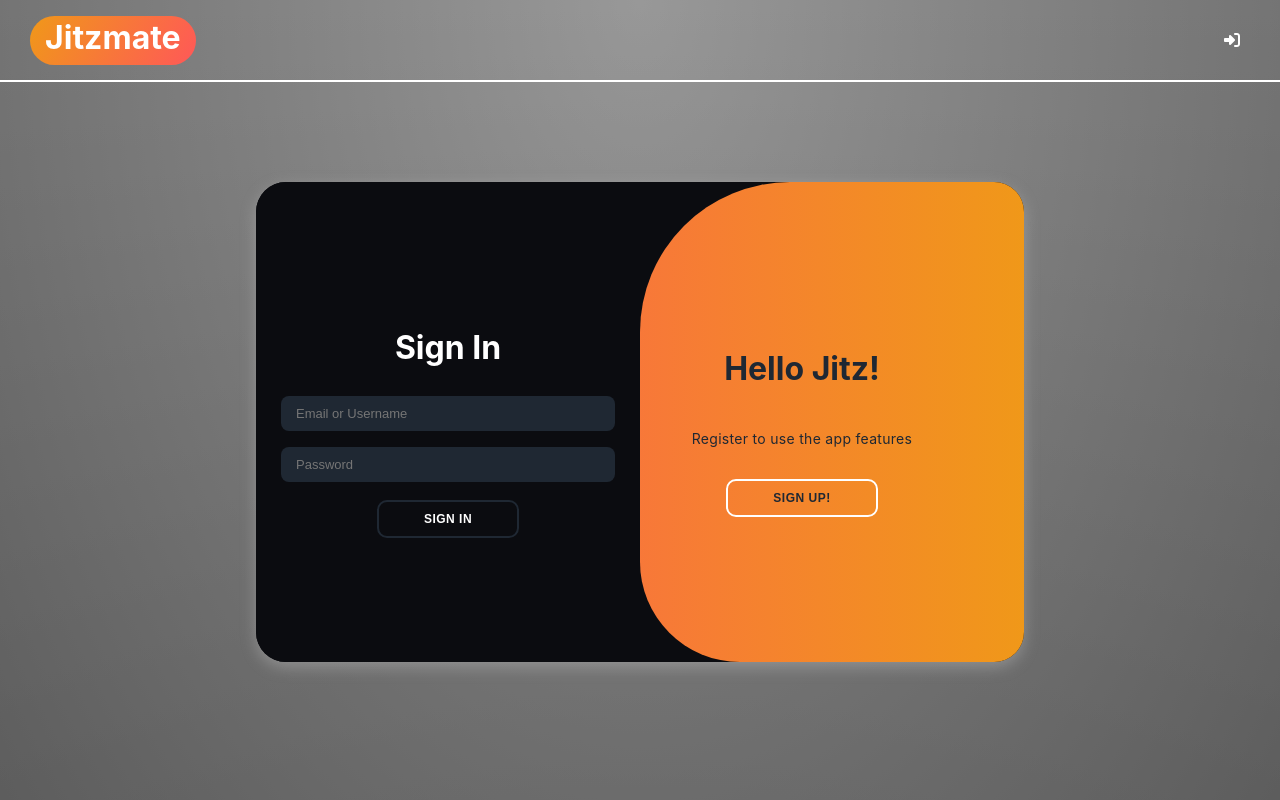
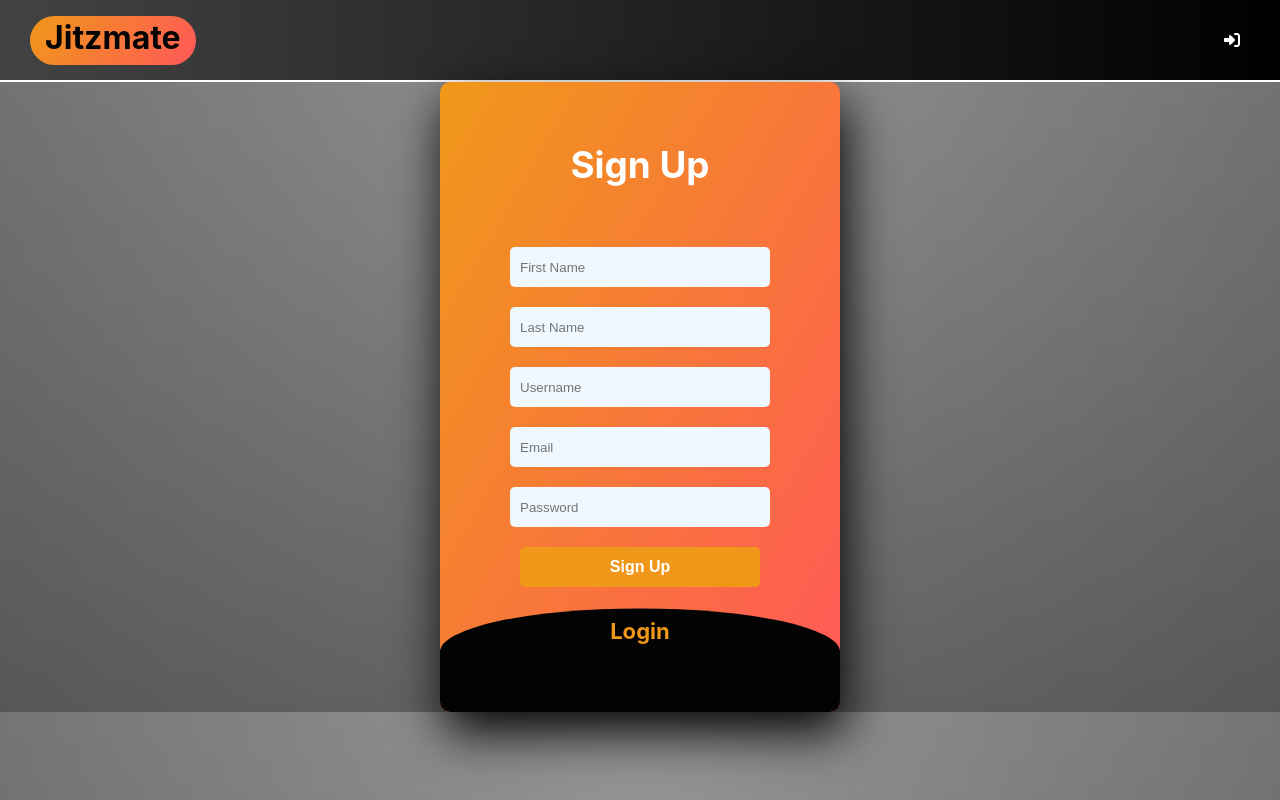
Before and after one commit to okamixdev/Jitzmate, a React (Create React App) app in the folder client/: page / in a window 1280 px wide. Shown: the top 800 px of the page. Built offline with nearby package versions, Linux system fonts and the light colour scheme.

Commit message:
added some basic resposive layout and a new login/signup div

```diff
--- a/client/src/Components/pages/Login.js
+++ b/client/src/Components/pages/Login.js
@@ -83,47 +83,80 @@ export const Login = () => {
 
 
   return (
-    <div className='login-container'>
+
+    <div>
+
       <div className='container'>
-        <div className='form-container sign-up'>
-          <form className='signup' onSubmit={handleSignUpSubmit}>
-            <h1>Create Account</h1>
-            <input type='text' placeholder='First Name' name="first" value={userRegisterData.first} onChange={handleInputSignChange} />
-            <input type='text' placeholder='Last Name' name="last" value={userRegisterData.last} onChange={handleInputSignChange} />
-            <input type='text' placeholder='Username' name="username" value={userRegisterData.username} onChange={handleInputSignChange} />
-            <input type='text' placeholder='Email' name="email" value={userRegisterData.email} onChange={handleInputSignChange} />
-            <input type='password' placeholder='Password' name="password" value={userRegisterData.password} onChange={handleInputSignChange} />
+
+        <input type='checkbox' id='chek' aria-hidden='true' ></input>
+
+        <div className='signup-cont'>
+          <form className='signup-form' onSubmit={handleSignUpSubmit}>
+            <label for='chek' aria-hidden='true'>Sign Up</label>
+            <input type='text' required='true' placeholder='First Name' name="first" value={userRegisterData.first} onChange={handleInputSignChange} />
+            <input type='text' required='true' placeholder='Last Name' name="last" value={userRegisterData.last} onChange={handleInputSignChange} />
+            <input type='text' required='true' placeholder='Username' name="username" value={userRegisterData.username} onChange={handleInputSignChange} />
+            <input type='text' required='true' placeholder='Email' name="email" value={userRegisterData.email} onChange={handleInputSignChange} />
+            <input type='password' required='true' placeholder='Password' name="password" value={userRegisterData.password} onChange={handleInputSignChange} />
             <button type='submit' placeholder='login' >Sign Up</button>
           </form>
         </div>
 
-        <div className='form-container sign-in'>
-          <form className='login' onSubmit={handleLoginSubmit}>
-            <h1>Sign In</h1>
+        <div className='login-cont'>
+          <form className='login-form' onSubmit={handleLoginSubmit}>
+            <label for='chek' aria-hidden='true'>Login</label>
             <input type='text' placeholder='Email or Username' name="email" value={userFormData.email} onChange={handleInputLogChange} />
             <input type='password' name="password" placeholder='Password' value={userFormData.password} onChange={handleInputLogChange} />
             <button type='submit' placeholder='login' >Sign In</button>
           </form>
         </div>
 
-        <div className='toggle-container'>
-          <div className='toggle'>
-            <div className='toggle-panel toggle-left'>
-              <h1>Welcome Back!</h1>
-              <p>Login to use the app features</p>
-              <button className='hidden' onClick={handleLoginBtn}>Sign In!</button>
-            </div>
-            <div className='toggle-panel toggle-right'>
-              <h1>Hello Jitz!</h1>
-              <p>Register to use the app features</p>
-              <button className='hidden' onClick={handleRegisterBtn} >Sign Up!</button>
-            </div>
-          </div>
-        </div>
-
       </div>
 
+
+
     </div>
+    // <div className='login-container'>
+    //   <div className='container'>
+    //     <div className='form-container sign-up'>
+    //       <form className='signup' onSubmit={handleSignUpSubmit}>
+    //         <h1>Create Account</h1>
+    //         <input type='text' placeholder='First Name' name="first" value={userRegisterData.first} onChange={handleInputSignChange} />
+    //         <input type='text' placeholder='Last Name' name="last" value={userRegisterData.last} onChange={handleInputSignChange} />
+    //         <input type='text' placeholder='Username' name="username" value={userRegisterData.username} onChange={handleInputSignChange} />
+    //         <input type='text' placeholder='Email' name="email" value={userRegisterData.email} onChange={handleInputSignChange} />
+    //         <input type='password' placeholder='Password' name="password" value={userRegisterData.password} onChange={handleInputSignChange} />
+    //         <button type='submit' placeholder='login' >Sign Up</button>
+    //       </form>
+    //     </div>
+
+    //     <div className='form-container sign-in'>
+    //       <form className='login' onSubmit={handleLoginSubmit}>
+    //         <h1>Sign In</h1>
+    //         <input type='text' placeholder='Email or Username' name="email" value={userFormData.email} onChange={handleInputLogChange} />
+    //         <input type='password' name="password" placeholder='Password' value={userFormData.password} onChange={handleInputLogChange} />
+    //         <button type='submit' placeholder='login' >Sign In</button>
+    //       </form>
+    //     </div>
+
+    //     <div className='toggle-container'>
+    //       <div className='toggle'>
+    //         <div className='toggle-panel toggle-left'>
+    //           <h1>Welcome Back!</h1>
+    //           <p>Login to use the app features</p>
+    //           <button className='hidden' onClick={handleLoginBtn}>Sign In!</button>
+    //         </div>
+    //         <div className='toggle-panel toggle-right'>
+    //           <h1>Hello Jitz!</h1>
+    //           <p>Register to use the app features</p>
+    //           <button className='hidden' onClick={handleRegisterBtn} >Sign Up!</button>
+    //         </div>
+    //       </div>
+    //     </div>
+
+    //   </div>
+
+    // </div>
 
 
   )
--- a/client/src/index.css
+++ b/client/src/index.css
@@ -36,6 +36,7 @@ code {
 /* --------------------------------------------------------------------------- */
 /* NAVBAR */
 .navbar {
+  background-image: var(--accent0);
   display: flex;
   justify-content: space-between;
   align-items: center;
@@ -47,7 +48,7 @@ code {
 
 .navbar h1 {
   margin-left: 30px;
-  color: white;
+  color: #030303;
   background-image: var(--accent);
   padding: 2px 15px 8px 15px;
   align-items: center;
@@ -127,7 +128,7 @@ code {
   margin: 5px;
 } */
 
-.login-container {
+/* .login-container {
   min-height: 100vh;
 }
 
@@ -334,8 +335,102 @@ code {
 
 .container.active .toggle-right {
   transform: translateX(200%);
+} */
+
+.container {
+  margin: 0 auto;
+  width: 400px;
+  height: 630px;
+  background: red;
+  overflow: hidden;
+  background-image: var(--accent);
+  border-radius: 10px;
+  box-shadow: 5px 20px 50px #030303;
 }
 
+#chek {
+  display: none;
+}
+
+.signup-cont {
+  position: relative;
+  width: 100%;
+  height: 100%;
+}
+
+label {
+  color: white;
+  font-size: 2.3em;
+  display: flex;
+  justify-content: center;
+  margin: 60px;
+  font-weight: bold;
+  cursor: pointer;
+  transition: ease-in-out .5s;
+}
+
+.container input {
+  width: 60%;
+  height: 20px;
+  background-color: aliceblue;
+  display: flex;
+  justify-content: center;
+  margin: 20px auto;
+  padding: 10px;
+  border: none;
+  outline: none;
+  border-radius: 5px;
+}
+
+.container button {
+  width: 60%;
+  height: 40px;
+  margin: 10px auto;
+  display: block;
+  justify-content: center;
+  color: white;
+  background-color: #f09819;
+  font-size: 1em;
+  font-weight: bold;
+  margin-top: 20px;
+  outline: none;
+  border: none;
+  border-radius: 5px;
+  transition: ease-in .2s;
+  cursor: pointer;
+}
+
+.container button:hover {
+  background-color: var(--accent2);
+  color: black;
+  transition: ease-in-out .2s;
+}
+
+.login-cont {
+  height: 520px;
+  color: white;
+  background: #030303;
+  border-radius: 60% / 10%;
+  transform: translateY(-43%);
+  transition: ease-in-out .8s;
+}
+
+.login-cont label {
+  color: #f09819;
+  transform: scale(0.6);
+}
+
+#chek:checked~.login-cont {
+  transform: translateY(-600px);
+}
+
+#chek:checked~.login-cont label {
+  transform: scale(1);
+}
+
+#chek:checked~.signup-cont label {
+  transform: scale(0.6);
+}
 
 
 /* --------------------------------------------------------------------------- */
@@ -350,6 +445,7 @@ code {
 
 .feed-container {
   min-height: 100vh;
+  width: 100%;
   display: flex;
   justify-content: center;
   flex-direction: column;
@@ -462,7 +558,7 @@ code {
   border-radius: 0 0;
   /*6px 6px */
   max-height: 300px;
-  overflow:hidden;
+  overflow: hidden;
   overflow-y: scroll;
   word-wrap: break-word;
 }
@@ -812,3 +908,342 @@ code {
     transform: translateX(0%);
   }
 }
+
+
+/* RESPONSIVE DESIGN */
+@media (width <=850px) {
+
+  .container {
+    margin: 0 auto;
+    width: 100%;
+    height: 90vh;
+    overflow: hidden;
+    background-image: var(--accent);
+    border-radius: 10px;
+    box-shadow: 5px 20px 50px #030303;
+  }
+
+  #chek {
+    display: none;
+  }
+
+  .signup-cont {
+    position: relative;
+    width: 100%;
+    height: 100%;
+  }
+
+  label {
+    color: white;
+    font-size: 2.3em;
+    display: flex;
+    justify-content: center;
+    margin: 60px;
+    font-weight: bold;
+    cursor: pointer;
+    transition: ease-in-out .5s;
+  }
+
+  .container input {
+    width: 60%;
+    height: 20px;
+    background-color: aliceblue;
+    display: flex;
+    justify-content: center;
+    margin: 20px auto;
+    padding: 10px;
+    border: none;
+    outline: none;
+    border-radius: 5px;
+  }
+
+  .container button {
+    width: 60%;
+    height: 40px;
+    margin: 10px auto;
+    display: block;
+    justify-content: center;
+    color: white;
+    background-color: #f09819;
+    font-size: 1em;
+    font-weight: bold;
+    margin-top: 20px;
+    outline: none;
+    border: none;
+    border-radius: 5px;
+    transition: ease-in .2s;
+    cursor: pointer;
+  }
+
+  .container button:hover {
+    background-color: var(--accent2);
+    color: black;
+    transition: ease-in-out .2s;
+  }
+
+  .login-cont {
+    height: 65vh;
+    color: white;
+    background: #030303;
+    border-radius: 60% / 10%;
+    transform: translateY(-43%);
+    transition: ease-in-out .8s;
+  }
+
+  .login-cont label {
+    color: #f09819;
+    transform: scale(0.6);
+  }
+
+  #chek:checked~.login-cont {
+    transform: translateY(-800px);
+    height: 90vh;
+  }
+
+  #chek:checked~.login-cont label {
+    transform: scale(1);
+  }
+
+  #chek:checked~.signup-cont label {
+    transform: scale(0.6);
+  }
+
+  /* --------------------------------------------------------------------------- */
+  /* FEED */
+
+  .feed-container {
+    min-height: 100vh;
+    width: 100%;
+    display: flex;
+    justify-content: center;
+    flex-direction: column;
+  }
+
+  .card-container {
+    background-image: linear-gradient(to right, #434343 0%, black 100%);
+    display: flex;
+    flex-direction: column;
+    width: 100%;
+    height: auto;
+    margin: 0 auto;
+    margin-top: 40px;
+    margin-bottom: 40px;
+    border-radius: 10px;
+  }
+
+  .card-container img {
+    width: 100%;
+    display: flex;
+    justify-content: center;
+  }
+
+  .post-image {
+    width: 100%;
+    height: 100%;
+    overflow: hidden;
+    align-items: center;
+    text-align: center;
+    display: flex;
+    margin: 0 auto;
+    background-color: #0303033b;
+  }
+
+  .post-image img {
+    height: 100%;
+    width: 100%;
+    object-fit: contain;
+  }
+
+  .card-user-info {
+    display: flex;
+    align-items: center;
+    text-align: center;
+    gap: 10px;
+  }
+
+  .card-user-info img {
+    height: 30px;
+    width: 30px;
+    border-radius: 50%;
+    margin-left: 10px;
+    border: 3px solid var(--accent2);
+  }
+
+  .card-user-info h3 {
+    color: var(--accent2);
+    cursor: pointer;
+  }
+
+  .caption {
+    display: flex;
+    justify-content: space-between;
+    align-items: center;
+    text-align: center;
+    margin: 0 10px 0 10px;
+    height: 30px;
+  }
+
+  .caption h2 {
+    font-size: 15px;
+  }
+
+  .like-comment {
+    color: var(--accent2);
+    margin-left: 10px;
+    font-size: 23px;
+    display: flex;
+    flex-direction: row;
+    justify-content: center;
+    align-items: center;
+    text-align: center;
+  }
+
+  .like-comment .boton:hover {
+    transform: scale(1.05);
+    color: #f09819;
+    transition: all 0.2s ease-in-out;
+  }
+
+  .like-comment .b-activate {
+    align-items: center;
+    text-align: center;
+  }
+
+  .like-comment .count {
+    margin-left: 1px;
+    margin-right: 6px;
+    margin-bottom: 15px;
+    font-size: 13px;
+    font-weight: bold;
+    color: white;
+  }
+
+  /* --------------------------------------------------------------------------- */
+  /* COMMENTS */
+  .comment-container {
+    background-image: var(--accent);
+    background-color: var(--accent2);
+    border-radius: 0 0;
+    /*6px 6px */
+    max-height: 300px;
+    overflow: hidden;
+    overflow-y: scroll;
+    word-wrap: break-word;
+  }
+
+  .comment-container p {
+    margin-left: 10px;
+    /* -webkit-line-clamp: 2;
+  overflow: hidden;
+  -webkit-box-orient: vertical;
+  display: -webkit-box; */
+    max-width: 75%;
+  }
+
+  .read-more {
+    border: 2px solid var(--accent2);
+    background-color: var(--accent);
+    color: var(--accent);
+    display: block;
+  }
+
+  .u-name {
+    font-size: 16px;
+    color: var(--accent2);
+    cursor: pointer;
+    text-decoration: none;
+    background-image: var(--accent0);
+    padding: 3px 8px;
+    border-radius: 30px;
+  }
+
+  .comment-info {
+    display: flex;
+    justify-content: start;
+    padding-left: 10px;
+    padding-right: 10px;
+    margin-bottom: 10px;
+    align-items: center;
+  }
+
+  .comment-button {
+    padding: 10px 0px;
+    margin: 0 auto;
+  }
+
+  .comment-button input {
+    margin: 0 auto;
+    border: 2px solid var(--accent2);
+    border-radius: 20px;
+    text-align: center;
+    padding: 3px;
+    margin-right: 10px;
+    background-color: rgb(245, 245, 245);
+    color: var(--negro);
+  }
+
+  .comment-button input:focus {
+    background-color: var(--accent0);
+    color: var(--accent);
+    outline: 0;
+  }
+
+  .comment-button i {
+    background: transparent;
+    color: var(--accent2);
+    font-size: 100%;
+    outline: none;
+    border: none;
+  }
+
+  .comment-button i:hover {
+    color: var(--accent);
+    transform: scale(1.1);
+    transition: ease-in 200ms;
+  }
+
+
+  /* --------------------------------------------------------------------------- */
+  /* CREATE POST */
+  .create-container {
+    min-height: 100vh;
+    margin: 0 auto;
+    align-items: center;
+    text-align: center;
+  }
+
+  .create-container h1 {
+    background-image: var(--accent0);
+    width: 300px;
+    margin: 0 auto;
+    margin-top: 20px;
+    margin-bottom: 20px;
+    border-radius: 30px;
+    border: 3px solid var(--accent2);
+    padding: 5px 8px;
+    color: var(--accent2);
+  }
+
+  .create-post-form {
+    display: flex;
+    width: 400px;
+    margin: 0 auto;
+    flex-direction: column;
+    align-items: center;
+    text-align: center;
+    border: 3px solid var(--accent2);
+    border-radius: 30px;
+    padding: 100px 300px 100px 300px;
+    background-image: var(--accent0);
+  }
+
+  .create-post-form .files {
+    margin-left: 76px;
+  }
+
+  .noStyle {
+    text-decoration: none;
+  }
+
+
+}
```
